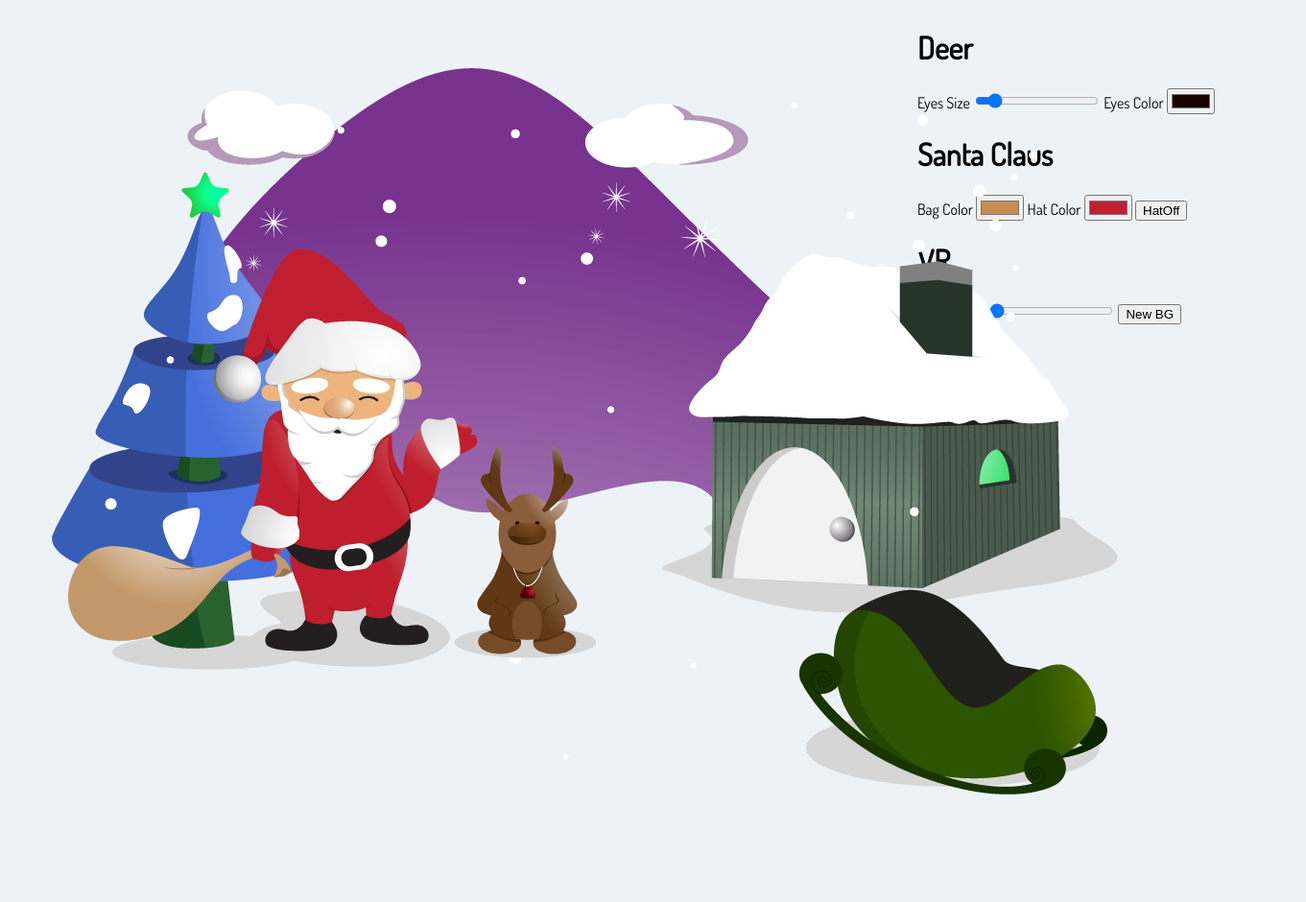
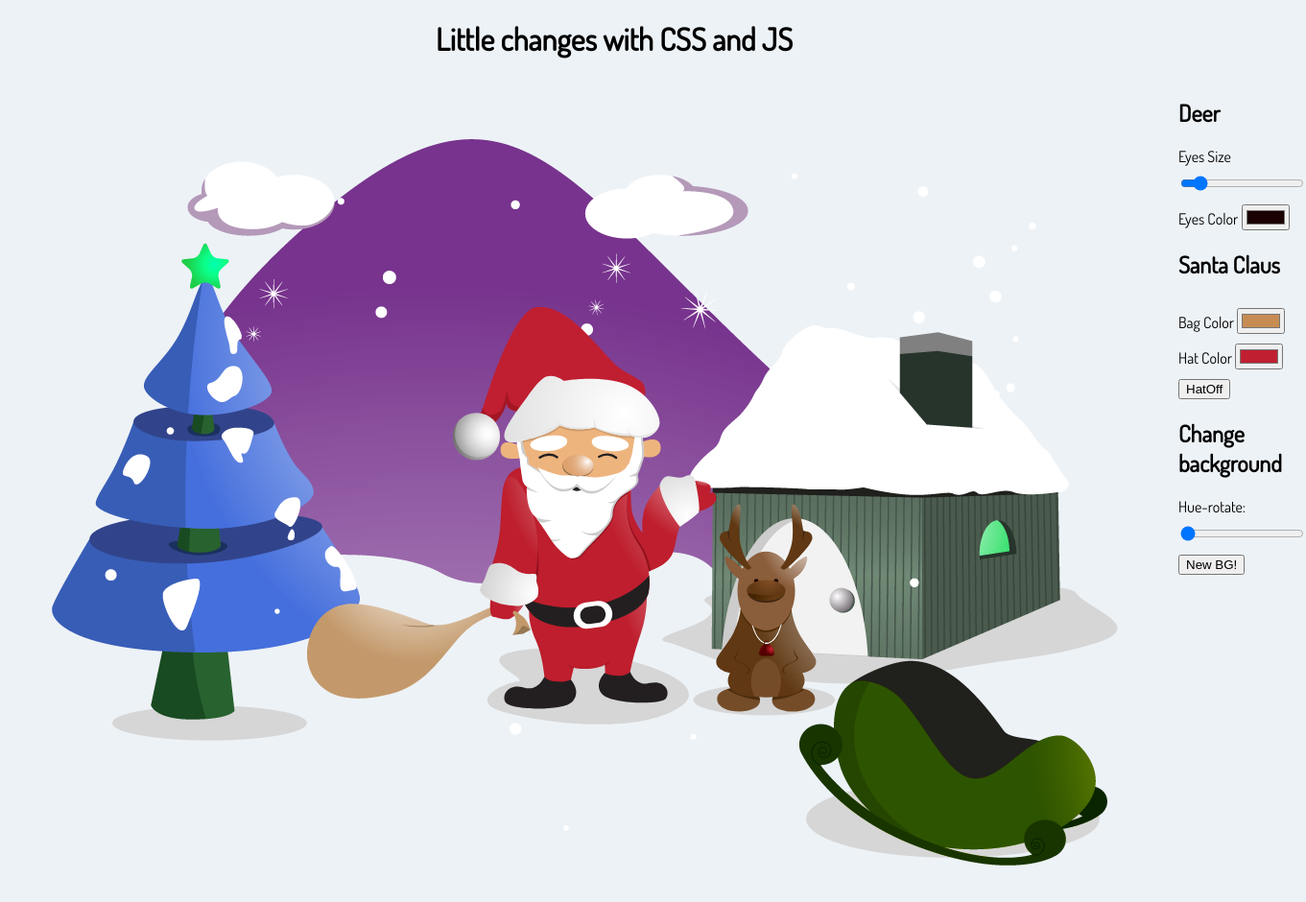
Before and after one commit to akarlovskaya/JS_30, a plain HTML site: page xMax/deer.html in a window 1280 px wide. Shown: the whole page at 96% size, 1361 px wide, since content can reach past the window. Before the commit the page ends 911 px from the top, so only its background shows below. Drawn offline with Linux system fonts and the light colour scheme.

Commit message:
Final changes
Fix changing colors
Fix layout

```diff
--- a/xMax/deer.html
+++ b/xMax/deer.html
@@ -8,9 +8,12 @@
 </head>
 
 <body>
+	<h1>Little changes with CSS and JS</h1>
 	<div class="container">
-		<div class="wrapper">
-		<img id="bg_image" src="bg.png">
+
+		<div class="wrapper_image">
+			<img id="bg_image" src="bg.png">
+
 			<?xml version="1.0" encoding="utf-8"?>
 			<!-- Generator: Adobe Illustrator 21.0.0, SVG Export Plug-In . SVG Version: 6.00 Build 0)  -->
 			<svg version="1.1" id="Layer_1" xmlns="http://www.w3.org/2000/svg" xmlns:xlink="http://www.w3.org/1999/xlink" x="0px" y="0px"
@@ -347,32 +350,32 @@
 		Sorry, your browser does not support inline SVG.
 		</svg>
 
-	</div> <!-- end .wrapper -->
+	</div> <!-- end .wrapper_image -->
 
 	<div class="controls">
-		<h1>Deer</h1>
+		<h2>Deer</h2>
 		<label for="eyes_size">Eyes Size</label>
-		<input type="range" name="eyes_size" min="1" max="10" value="1.6">
+		<input type="range" name="eyes_size" min="1" max="10" value="1.6"> <br>
 
 		<label for="eyes_color">Eyes Color</label>
 		<input type="color" name="eyes_color" value="#1a0000">
 
 
-		<h1>Santa Claus</h1>
-		<label for="bag">Bag Color</label>
-		<input type="color" name="bag" value="#c68c53">
+		<h2>Santa Claus</h2>
+		<label for="bag_color">Bag Color</label>
+		<input type="color" name="bag_color" value="#c68c53"> <br>
 
-		<label for="hat">Hat Color</label>
-		<input type="color" name="hat" value="#C01F31">
+		<label for="hat_color">Hat Color</label>
+		<input type="color" name="hat_color" value="#C01F31"> <br>
 
 		<!-- <label for="hat">Hat</label> -->
 		<button onclick="hatOff()">HatOff</button>
 
-		<h1>VR</h1>
+		<h2>Change background</h2>
 		<label for="hue-rotate">Hue-rotate:</label>
-		<input type="range" name="hue-rotate" min="0" max="90" value="0" data-sizing="deg">
+		<input type="range" name="hue-rotate" min="0" max="90" value="0" data-sizing="deg"><br>
 
-		<button onclick="newBg()">New BG</button>
+		<button onclick="newBg()">New BG!</button>
 
 	</div> <!-- end .controls -->
 	</div> <!-- end .container -->
--- a/xMax/script.js
+++ b/xMax/script.js
@@ -1,4 +1,4 @@
-// color eyes size picker
+// colors and eyes size picker
 
 	const inputs = document.querySelectorAll('.controls input');
 
@@ -26,5 +26,5 @@ function hatOff() {
 function newBg() {
 	const img = document.getElementById('bg_image');
 	var ts = new Date().getTime();
-	img.src = 'https://unsplash.it/1000/800/?random&' + ts;
+	img.src = 'https://unsplash.it/1200/900/?random&' + ts;
 }
--- a/xMax/style.css
+++ b/xMax/style.css
@@ -1,12 +1,13 @@
+/* set css variables values */
 html {
 	--eyes_color: #1a0000;
 	--eyes_size: 1.6;
 	--bag_color: url(#SVGID_1_);
 	--hat_color: #C01F31;
 	--hue-rotate: 90deg;
+}
 
 
-}
 
 /* deer and santa svg original style */
 	.st0{fill:#D6D6D6;}
@@ -50,49 +51,44 @@ html {
 	.st38{fill:url(#SVGID_21_);}
 	.st39{fill:url(#SVGID_22_);}
 
+/* general style */
 body {
 	background-color: #EDF2F6;
 	font-family: 'Dosis', sans-serif;
 }
 
+h1 {
+	text-align: center;
+	margin-top: 20px;
+}
+
 .container {
 	max-width: 1500px;
 	margin: 0 auto;
+	display: -webkit-flex;
+	display: flex;
 }
 
 .wrapper {
-	/*background: url(bg.png);*/
 	background-repeat: no-repeat;
 	background-size: contain;
 	height: 90vh;
 	width: 50%;
-	/*margin: 0 auto;*/
-	position: relative;
 	float: left;
 }
 
 .controls {
 	float: right;
 	width: 25%;
+	margin-left: 20px;
 }
 
-img {
-	filter: hue-rotate(var(--hue-rotate));
+input,
+button {
+	margin-top: 10px;
 }
 
-svg {
-	width: 100%;
-	max-width: 550px;
-	position: absolute;
-	top: 35%;
-	left: 10%;
-/*	width: 200px;
-	height: 300px;*/
-}
-
-
-
-/* eyes */
+/* set variables for changing spots */
 .st44 {
 	fill: var(--eyes_color);
 	r: var(--eyes_size);
@@ -100,13 +96,23 @@ svg {
 
 .st1 {
 	fill: var(--bag_color);
-	/*r: var(--eyes_size);*/
 }
 
 .st16 {
 	fill: var(--hat_color);
 }
 
-/** {
-	border: 1px solid black;
-}*/
+/* default bg image */
+img {
+	position: relative;
+	filter: hue-rotate(var(--hue-rotate));
+}
+
+/* deer and santa image */
+svg {
+	width: 100%;
+	max-width: 550px;
+	position: absolute;
+	top: 40%;
+	left: 25%;
+}
```
Also changed, not shown: xMax/santa_and_deer.svg.
